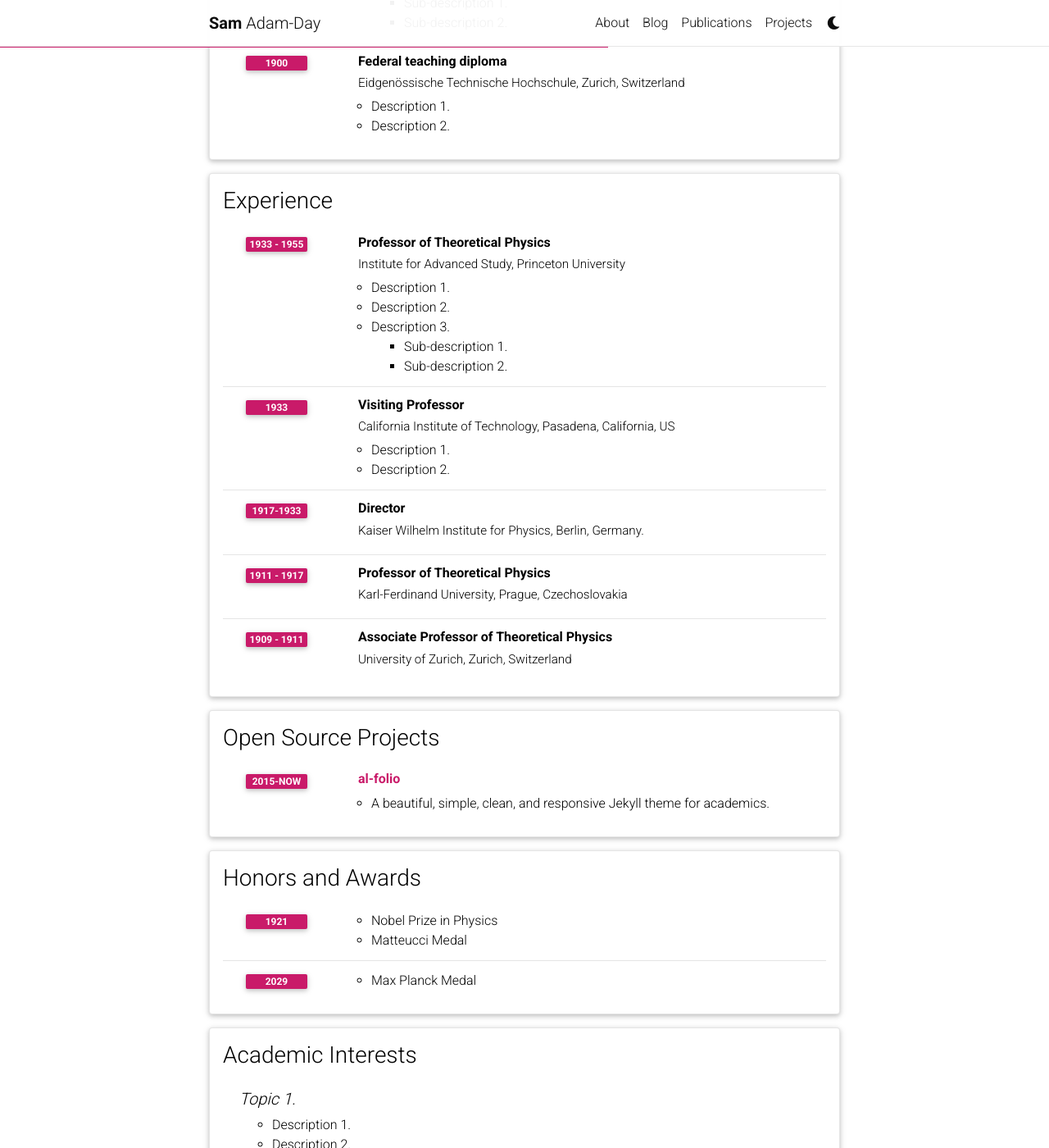
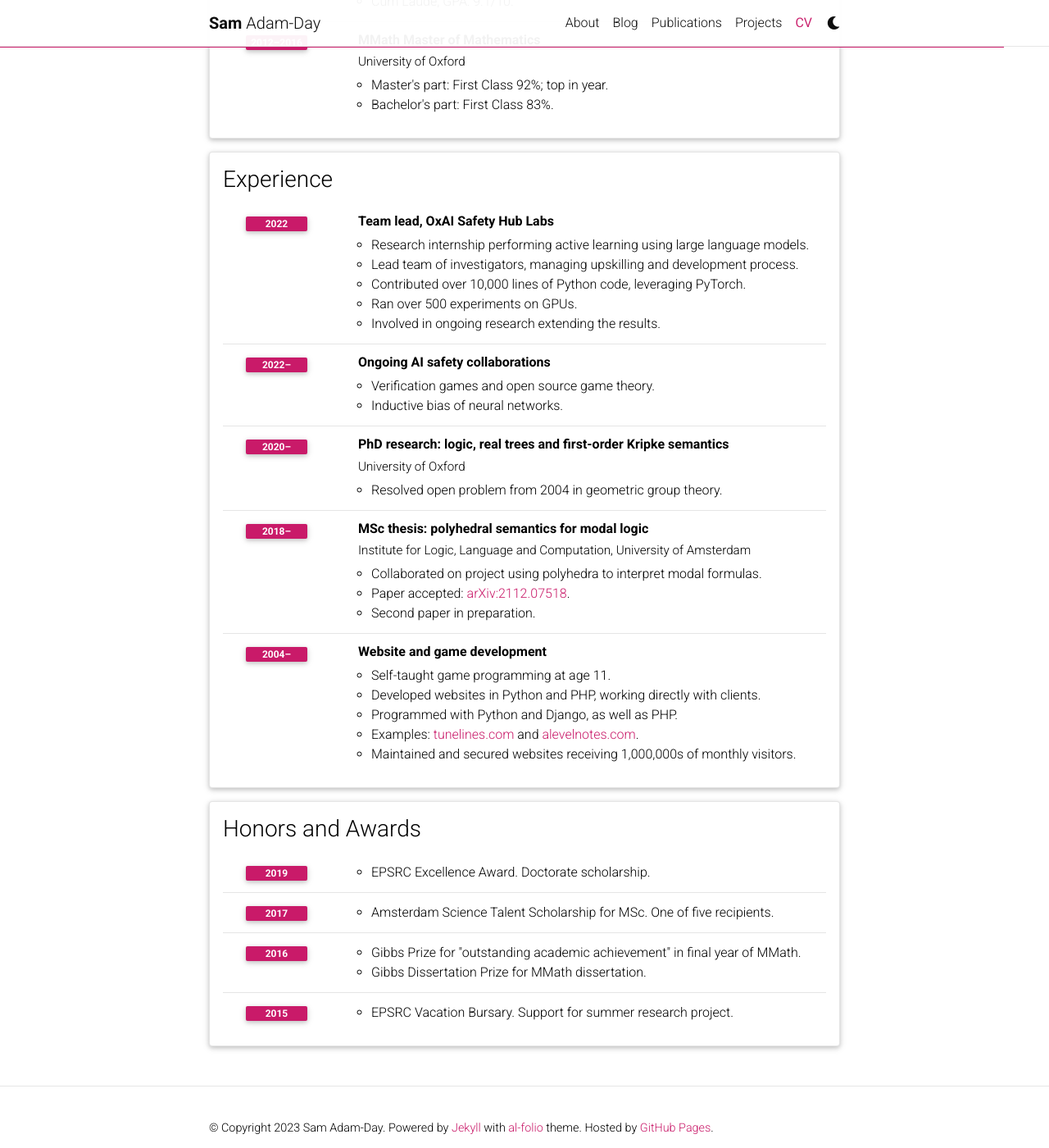
Before and after one commit to SamAdamDay/SamAdamDay.github.io, a Jekyll site: the page built from _pages/cv.md, in a window 1280 px wide and 1400 px high, scrolled down 601 px. Shown: the whole window at 82% size. Built offline with Jekyll 4.4.1, drawn with Linux system fonts in a browser that asks for light colours; comment, search, counter and statistics services are not loaded; a style sheet for code colours, icons or effects is not loaded; some of the changed text lies outside the part shown.

Commit message:
Added CV

```diff
--- a/_data/cv.yml
+++ b/_data/cv.yml
@@ -2,96 +2,101 @@
   type: map
   contents:
     - name: Full Name
-      value: Albert Einstein
-    - name: Date of Birth
-      value: 14th March 1879
+      value: Sam Adam-Day
     - name: Languages
-      value: English, German
+      value: English, Spanish, Welsh
 
 - title: Education
   type: time_table
   contents:
-    - title: PhD
-      institution: University of Zurich, Zurich, Switzerland
-      year: 1905
+    - title: DPhil in Mathematics
+      institution: University of Oxford
+      year: 2019–(2023)
       description:
-        - Description 1.
-        - Description 2.
-        - title: Description 3.
-          contents:
-            - Sub-description 1.
-            - Sub-description 2.
-    - title: Federal teaching diploma
-      institution: Eidgenössische Technische Hochschule, Zurich, Switzerland
-      year: 1900
+        - "Area of specialism: logic/set theory."
+    - title: MSc Master of Logic
+      institution: Institute for Logic, Language and Computation, University of Amsterdam
+      year: 2017–2019
       description:
-        - Description 1.
-        - Description 2.
+        - "Cum Laude; GPA: 9.1/10."
+    - title: MMath Master of Mathematics
+      institution: University of Oxford
+      year: 2012–2016
+      description:
+        - "Master's part: First Class 92%; top in year."
+        - "Bachelor's part: First Class 83%."
 
 - title: Experience
   type: time_table
   contents:
-    - title: Professor of Theoretical Physics
-      institution: Institute for Advanced Study, Princeton University
-      year: 1933 - 1955
+    - title: Team lead, OxAI Safety Hub Labs
+      year: 2022
       description:
-        - Description 1.
-        - Description 2.
-        - title: Description 3.
-          contents:
-            - Sub-description 1.
-            - Sub-description 2.
-    - title: Visiting Professor
-      institution: California Institute of Technology, Pasadena, California, US
-      year: 1933
+        - Research internship performing active learning using large language models.
+        - Lead team of investigators, managing upskilling and development process.
+        - Contributed over 10,000 lines of Python code, leveraging PyTorch.
+        - Ran over 500 experiments on GPUs.
+        - Involved in ongoing research extending the results.
+
+    - title: "Ongoing AI safety collaborations"
+      year: 2022–
       description:
-        - Description 1.
-        - Description 2.
+        - Verification games and open source game theory.
+        - Inductive bias of neural networks.
 
-    - title: Director
-      institution: Kaiser Wilhelm Institute for Physics, Berlin, Germany.
-      year: 1917-1933
+    - title: "PhD research: logic, real trees and first-order Kripke semantics"
+      institution: University of Oxford
+      year: 2020–
+      description:
+        - Resolved open problem from 2004 in geometric group theory.
 
-    - title: Professor of Theoretical Physics
-      institution: Karl-Ferdinand University, Prague, Czechoslovakia
-      year: 1911 - 1917
+    - title: "MSc thesis: polyhedral semantics for modal logic"
+      institution: Institute for Logic, Language and Computation, University of Amsterdam
+      year: 2018–
       description:
+        - Collaborated on project using polyhedra to interpret modal formulas.
+        - "Paper accepted: <a href='https://arxiv.org/abs/2112.07518'>arXiv:2112.07518</a>."
+        - Second paper in preparation.
 
-    - title: Associate Professor of Theoretical Physics
-      institution: University of Zurich, Zurich, Switzerland
-      year: 1909 - 1911
-
-- title: Open Source Projects
-  type: time_table
-  contents:
-    - title: <a href="https://github.com/alshedivat/al-folio">al-folio</a>
-      year: 2015-now
-      description: A beautiful, simple, clean, and responsive Jekyll theme for academics.
+    - title: Website and game development
+      year: 2004–
+      description:
+        - Self-taught game programming at age 11.
+        - Developed websites in Python and PHP, working directly with clients.
+        - Programmed with Python and Django, as well as PHP.
+        - "Examples: <a href='https://tunelines.com/'>tunelines.com</a> and <a href='https://alevelnotes.com/'>alevelnotes.com</a>."
+        - Maintained and secured websites receiving 1,000,000s of monthly visitors.
 
 - title: Honors and Awards
   type: time_table
   contents:
-    - year: 1921
+    - year: 2019
       items:
-        - Nobel Prize in Physics
-        - Matteucci Medal
-    - year: 2029
+        - EPSRC Excellence Award. Doctorate scholarship.
+    - year: 2017
       items:
-        - Max Planck Medal
+        - Amsterdam Science Talent Scholarship for MSc. One of five recipients.
+    - year: 2016
+      items:
+        - Gibbs Prize for "outstanding academic achievement" in final year of MMath.
+        - Gibbs Dissertation Prize for MMath dissertation.
+    - year: 2015
+      items:
+        - EPSRC Vacation Bursary. Support for summer research project.
 
-- title: Academic Interests
-  type: nested_list
-  contents:
-    - title: Topic 1.
-      items:
-        - Description 1.
-        - Description 2.
-    - title: Topic 2.
-      items:
-        - Description 1.
-        - Description 2.
+# - title: Academic Interests
+#   type: nested_list
+#   contents:
+#     - title: Topic 1.
+#       items:
+#         - Description 1.
+#         - Description 2.
+#     - title: Topic 2.
+#       items:
+#         - Description 1.
+#         - Description 2.
 
-- title: Other Interests
-  type: list
-  contents:
-    - <u>Hobbies:</u> Hobby 1, Hobby 2, etc.
+# - title: Other Interests
+#   type: list
+#   contents:
+#     - <u>Hobbies:</u> Hobby 1, Hobby 2, etc.
--- a/_pages/cv.md
+++ b/_pages/cv.md
@@ -1,8 +1,8 @@
 ---
 layout: cv
 permalink: /cv/
-title: cv
-nav: false
+title: CV
+nav: true
 nav_order: 4
-cv_pdf: example_pdf.pdf
+# cv_pdf: example_pdf.pdf
 ---
```
